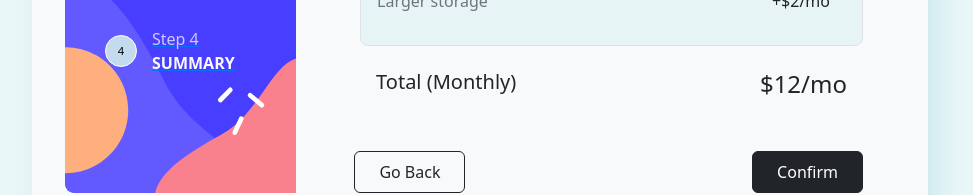
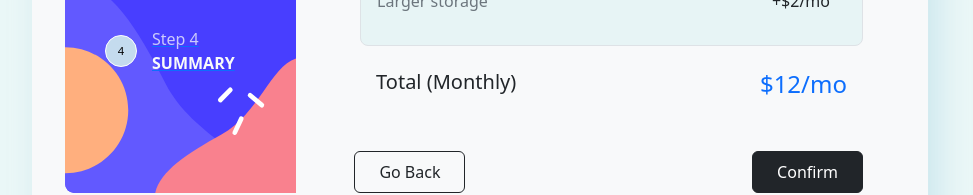
Before and after one commit to faizanjan/Multi-Step-Form-React-, a React (Create React App) app: page /summary in a window 1280 px wide. Shown: the part 474-669 px from the top of the page, without its empty margins (160-1133 px from the left). Built offline with nearby package versions, Linux system fonts and the light colour scheme.

Commit message:
Change the color or total price on summary page

```diff
--- a/src/components/Step4.js
+++ b/src/components/Step4.js
@@ -85,7 +85,7 @@ let Step4 = ({ isMonthly, activePlan, addOnsList, setStep }) => {
         className="my-4 w-100 m-auto d-flex flex-row justify-content-between px-3"
       >
         <h5 id="total">Total ({isMonthly? "Monthly":"Yearly"})</h5>
-        <h4 id="total-summary-price">
+        <h4 id="total-summary-price" className="text-primary">
           ${isMonthly ? monthlyTotal[0] + "/mo" : monthlyTotal[0] * 10 + "/yr"}
         </h4>
       </div>
```
